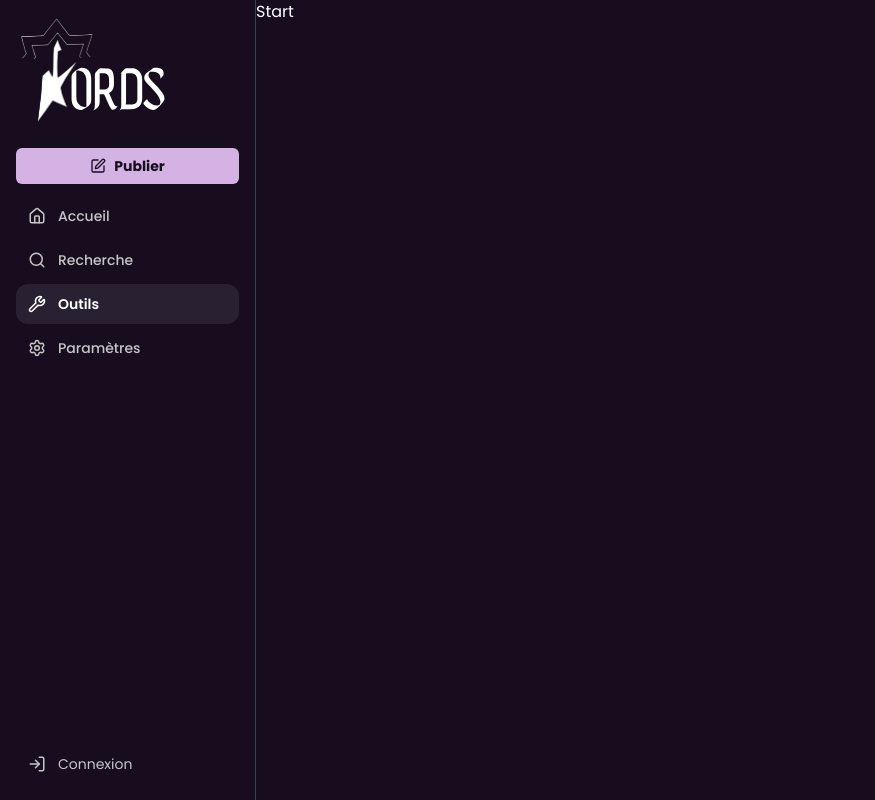
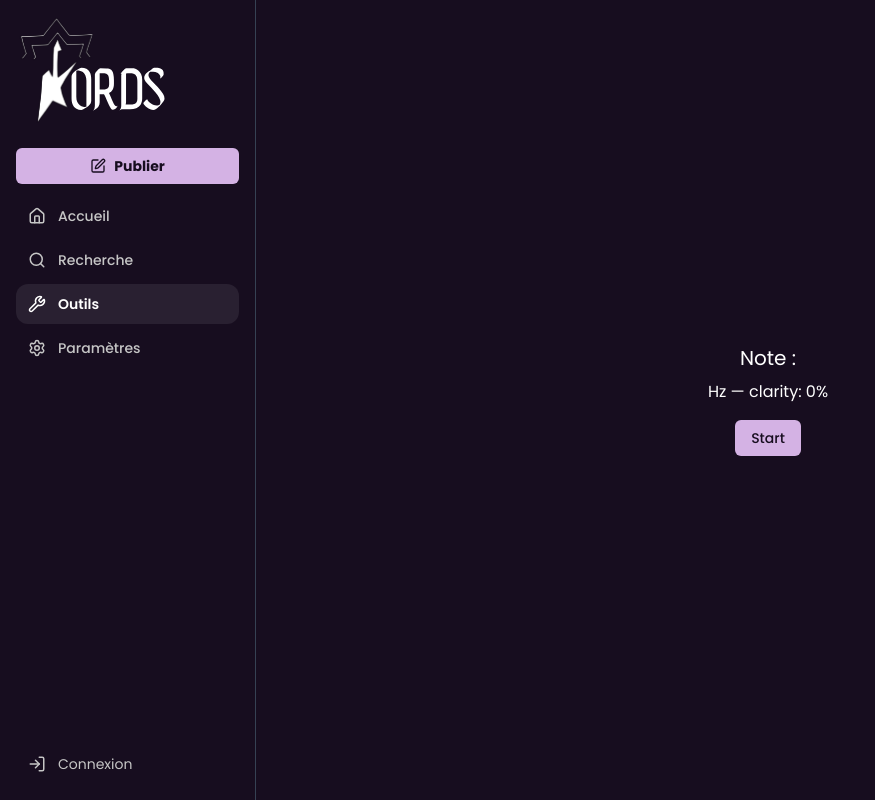
Before and after one commit to nzoLM/Kords, a Next.js app in the folder kords-app/: page /tools/tuner in a window 1280 px wide. Shown: the whole page, without its empty margins (0-875 px from the left). Built offline with nearby package versions, Linux system fonts and the light colour scheme; no server answers; a web font is replaced by a local one.

Commit message:
feat: refactor tuner

```diff
--- a/kords-app/src/components/tuner.jsx
+++ b/kords-app/src/components/tuner.jsx
@@ -2,6 +2,7 @@
 
 import { PitchDetector } from "pitchy";
 import { useState, useEffect, useRef } from "react";
+import { Button } from "./ui/button";
 
 // A4 = 12 × log₂(frq / 440) -> on arrondit au demi ton le plus proche
 // puis on calcule l’écart en cents avec 1200 × log₂(frq / fréquence_de_la_note)
@@ -39,6 +40,7 @@ export default function TunerClient() {
         }
         detect();
     }
+
     const findNoteFromFrequency = (pitch) => {
         const notes = ["C", "C#", "D", "D#", "E", "F", "F#", "G", "G#", "A", "A#", "B"]
         const tones = Math.round(12 * Math.log2(pitch / 440)) + 69;
@@ -59,13 +61,13 @@ export default function TunerClient() {
     };
 
     return (
-        <div>
-            <button onClick={isListening ? stop : start}>
+        <div className="flex flex-col gap-2 w-full justify-center items-center">
+            <p className="text-xl">Note : {pitch && findNoteFromFrequency(pitch)}</p>
+            <p>{pitch && pitch.toFixed(1)} Hz — clarity: {(clarity * 100).toFixed(0)}%</p>
+            <p className={`${centsOff(pitch)>=-2 && centsOff(pitch)<=2 ? 'text-green-500' : 'text-red-500'}`}>{pitch && centsOff(pitch)}</p>
+            <Button onClick={isListening ? stop : start}>
                 {isListening ? "Stop" : "Start"}
-            </button>
-            {pitch && <p>{findNoteFromFrequency(pitch)}</p>}
-            {pitch && <p>{pitch.toFixed(1)} Hz — clarity: {(clarity * 100).toFixed(0)}%</p>}
-            {pitch && centsOff(pitch)}
+            </Button>
         </div>
     );
 }
--- a/kords-app/src/pages/tools.js
+++ b/kords-app/src/pages/tools.js
@@ -11,10 +11,10 @@ const TOOLS = [
 export default function Tools() {
 
     return (
-        <div className="flex flex-col">
+        <div className="grid grid-cols-2 w-full">
             {
                 TOOLS.map((tool) => (
-                    <Link key={tool.name} href={"/tools" + tool.link} className="flex p-4 m-4 gap-3 items-center rounded-lg border border-border hover:bg-white/5">
+                    <Link key={tool.name} href={"/tools" + tool.link} className="flex p-4 gap-3 items-center justify-center border border-border hover:bg-white/5">
                         <span className="text-foreground">{tool.name} </span>
                         {tool.icon}
                     </Link>
```
